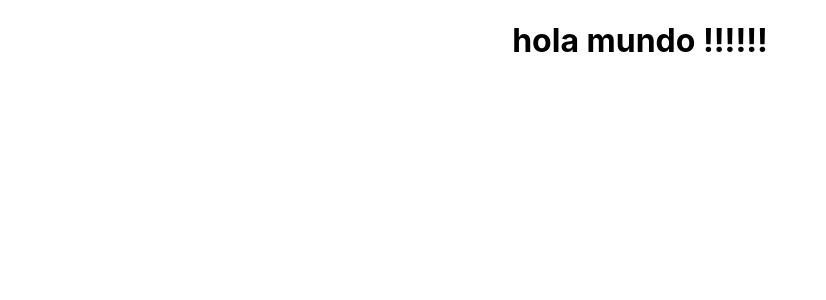
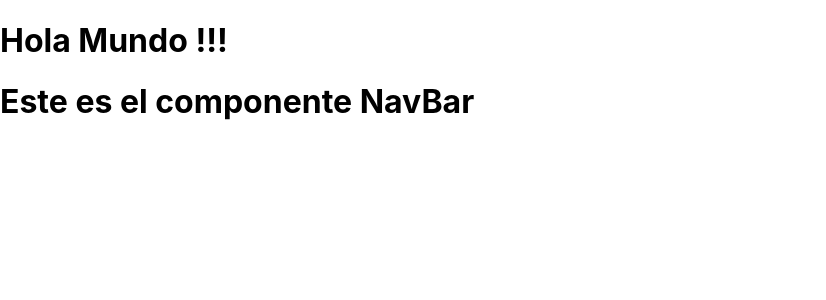
Before and after one commit to RoqueGlisci/React-js-My-Store, a React (Create React App) app: page / in a window 1280 px wide. Shown: the top 300 px of the page, without its empty margins (0-826 px from the left). Built offline with nearby package versions, Linux system fonts and the light colour scheme.

Commit message:
add NavBar_p1

```diff
--- a/src/App.js
+++ b/src/App.js
@@ -1,10 +1,10 @@
-import logo from './logo.svg';
-import './App.css';
+import NavBar from "./components/NavBar";
 
 function App() {
   return (
-    <div className="App">
-      <h1>hola mundo !!!!!!</h1>
+    <div>
+      <h1>Hola Mundo !!!</h1>
+      <NavBar />
     </div>
   );
 }
--- /dev/null
+++ b/src/components/NavBar.jsx
@@ -0,0 +1,7 @@
+function NavBar() {
+    return (
+        <h1>Este es el componente NavBar</h1>
+    );
+}
+
+export default NavBar;
```
